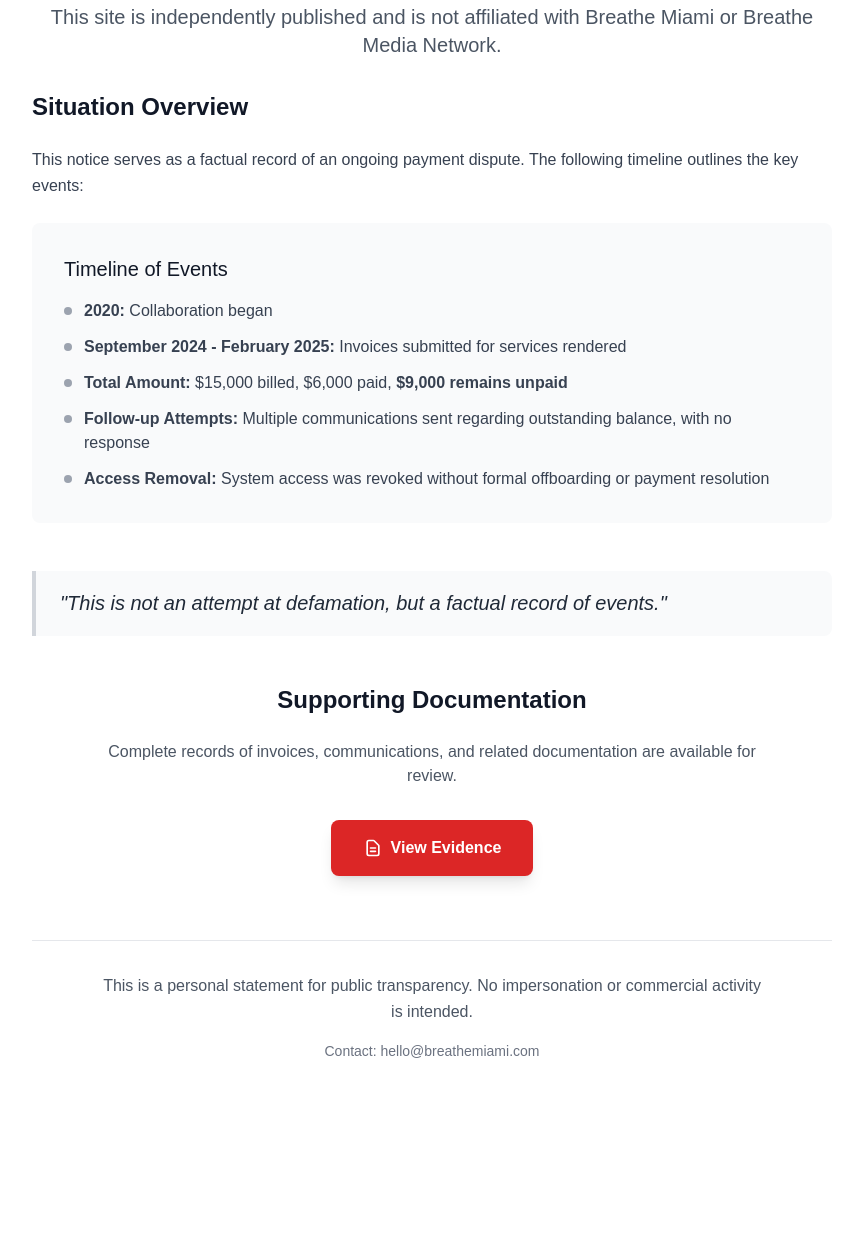
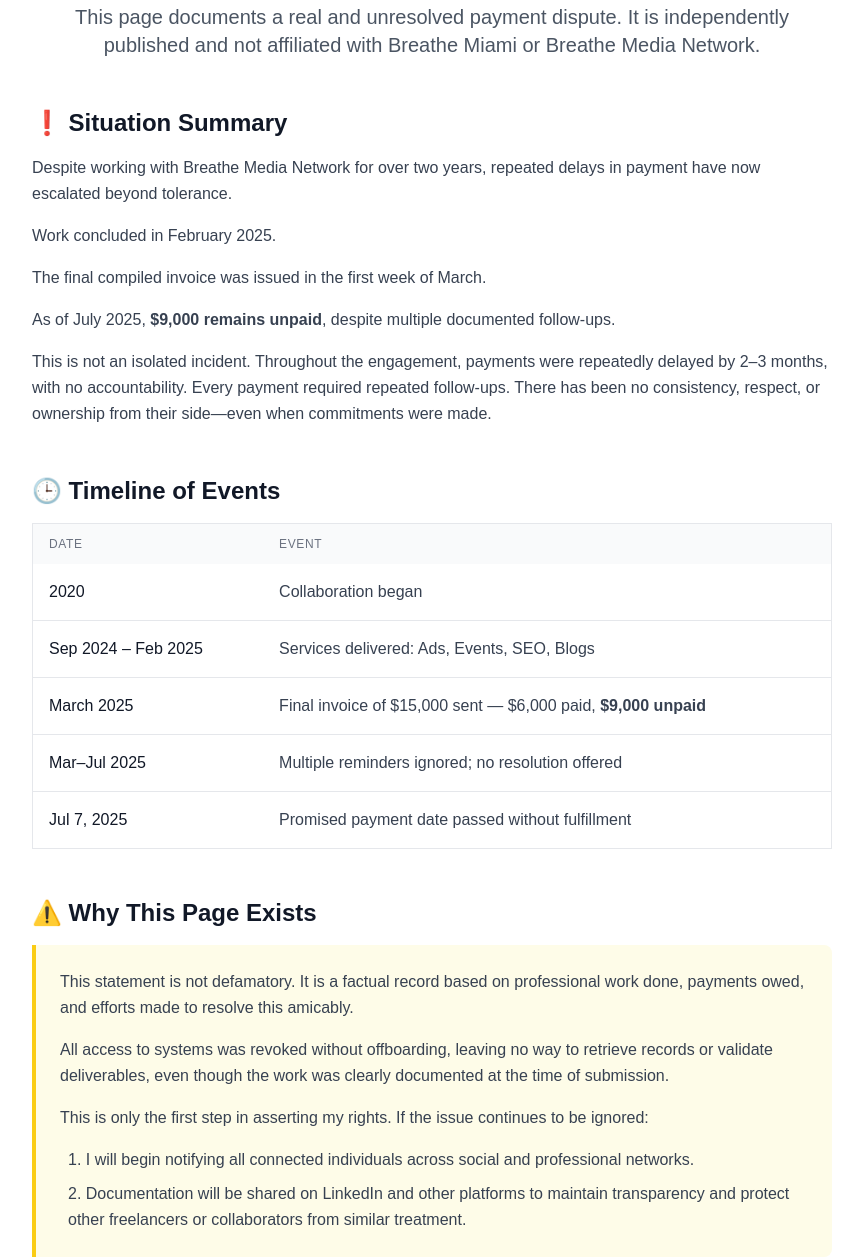
Before and after one commit to sreezarman/dispute, a plain HTML site: page index.html in a window 1280 px wide. Shown: the part 157-1417 px from the top of the page, without its empty margins (208-1071 px from the left). Before the commit the page ends 1266 px from the top, so only its background shows below. Drawn offline with nearby package versions, Linux system fonts and the light colour scheme.

Commit message:
Update index.html

```diff
--- a/index.html
+++ b/index.html
@@ -13,116 +13,109 @@
         }
     </style>
 </head>
-<body class="bg-white">
+<body class="bg-white text-gray-800">
 
     <div class="min-h-screen">
       <div class="max-w-4xl mx-auto px-6 py-12 sm:px-8 lg:px-12">
+
         <!-- Main Headline -->
-        <header class="text-center mb-8">
+        <header class="text-center mb-12">
           <h1 class="text-3xl sm:text-4xl lg:text-5xl font-bold text-red-600 mb-4 leading-tight">
-            Notice of Unsettled Payment Dispute
+            🔴 Notice of Unsettled Payment Dispute
           </h1>
           <p class="text-lg sm:text-xl text-gray-600 max-w-3xl mx-auto leading-relaxed">
-            This site is independently published and is not affiliated with Breathe Miami or Breathe Media Network.
+            This page documents a real and unresolved payment dispute. It is independently published and not affiliated with Breathe Miami or Breathe Media Network.
           </p>
         </header>
 
         <!-- Main Content -->
         <main class="space-y-12">
-          <!-- Situation Explanation -->
-          <section class="prose prose-lg max-w-none">
-            <h2 class="text-2xl font-semibold text-gray-900 mb-6">Situation Overview</h2>
-            <p class="text-gray-700 mb-6 leading-relaxed">
-              This notice serves as a factual record of an ongoing payment dispute. The following timeline outlines the
-              key events:
-            </p>
 
-            <div class="bg-gray-50 rounded-lg p-6 sm:p-8">
-              <h3 class="text-xl font-medium text-gray-900 mb-4">Timeline of Events</h3>
-              <ul class="space-y-3 text-gray-700 list-none pl-0">
-                <li class="flex items-start">
-                  <span class="inline-block w-2 h-2 bg-gray-400 rounded-full mt-2 mr-3 flex-shrink-0"></span>
-                  <span>
-                    <strong>2020:</strong> Collaboration began
-                  </span>
-                </li>
-                <li class="flex items-start">
-                  <span class="inline-block w-2 h-2 bg-gray-400 rounded-full mt-2 mr-3 flex-shrink-0"></span>
-                  <span>
-                    <strong>September 2024 - February 2025:</strong> Invoices submitted for services rendered
-                  </span>
-                </li>
-                <li class="flex items-start">
-                  <span class="inline-block w-2 h-2 bg-gray-400 rounded-full mt-2 mr-3 flex-shrink-0"></span>
-                  <span>
-                    <strong>Total Amount:</strong> $15,000 billed, $6,000 paid, <strong>$9,000 remains unpaid</strong>
-                  </span>
-                </li>
-                <li class="flex items-start">
-                  <span class="inline-block w-2 h-2 bg-gray-400 rounded-full mt-2 mr-3 flex-shrink-0"></span>
-                  <span>
-                    <strong>Follow-up Attempts:</strong> Multiple communications sent regarding outstanding balance,
-                    with no response
-                  </span>
-                </li>
-                <li class="flex items-start">
-                  <span class="inline-block w-2 h-2 bg-gray-400 rounded-full mt-2 mr-3 flex-shrink-0"></span>
-                  <span>
-                    <strong>Access Removal:</strong> System access was revoked without formal offboarding or payment
-                    resolution
-                  </span>
-                </li>
-              </ul>
+          <!-- Situation Summary -->
+          <section>
+            <h2 class="text-2xl font-semibold text-gray-900 mb-4">❗ Situation Summary</h2>
+            <div class="space-y-4 text-gray-700 leading-relaxed">
+                <p>Despite working with Breathe Media Network for over two years, repeated delays in payment have now escalated beyond tolerance.</p>
+                <p>Work concluded in February 2025.</p>
+                <p>The final compiled invoice was issued in the first week of March.</p>
+                <p>As of July 2025, <strong>$9,000 remains unpaid</strong>, despite multiple documented follow-ups.</p>
+                <p>This is not an isolated incident. Throughout the engagement, payments were repeatedly delayed by 2–3 months, with no accountability. Every payment required repeated follow-ups. There has been no consistency, respect, or ownership from their side—even when commitments were made.</p>
             </div>
           </section>
 
-          <!-- Quote Block -->
+          <!-- Timeline of Events -->
           <section>
-            <blockquote class="border-l-4 border-gray-300 pl-6 py-4 bg-gray-50 rounded-r-lg">
-              <p class="text-xl text-gray-800 font-medium italic leading-relaxed">
-                "This is not an attempt at defamation, but a factual record of events."
-              </p>
-            </blockquote>
+            <h2 class="text-2xl font-semibold text-gray-900 mb-4">🕒 Timeline of Events</h2>
+            <div class="overflow-x-auto">
+              <table class="min-w-full bg-white border border-gray-200">
+                <thead class="bg-gray-50">
+                  <tr>
+                    <th class="py-3 px-4 text-left text-xs font-medium text-gray-500 uppercase tracking-wider">Date</th>
+                    <th class="py-3 px-4 text-left text-xs font-medium text-gray-500 uppercase tracking-wider">Event</th>
+                  </tr>
+                </thead>
+                <tbody class="bg-white divide-y divide-gray-200">
+                  <tr>
+                    <td class="py-4 px-4 whitespace-nowrap font-medium text-gray-900">2020</td>
+                    <td class="py-4 px-4 text-gray-700">Collaboration began</td>
+                  </tr>
+                  <tr>
+                    <td class="py-4 px-4 whitespace-nowrap font-medium text-gray-900">Sep 2024 – Feb 2025</td>
+                    <td class="py-4 px-4 text-gray-700">Services delivered: Ads, Events, SEO, Blogs</td>
+                  </tr>
+                  <tr>
+                    <td class="py-4 px-4 whitespace-nowrap font-medium text-gray-900">March 2025</td>
+                    <td class="py-4 px-4 text-gray-700">Final invoice of $15,000 sent — $6,000 paid, <strong>$9,000 unpaid</strong></td>
+                  </tr>
+                  <tr>
+                    <td class="py-4 px-4 whitespace-nowrap font-medium text-gray-900">Mar–Jul 2025</td>
+                    <td class="py-4 px-4 text-gray-700">Multiple reminders ignored; no resolution offered</td>
+                  </tr>
+                  <tr>
+                    <td class="py-4 px-4 whitespace-nowrap font-medium text-gray-900">Jul 7, 2025</td>
+                    <td class="py-4 px-4 text-gray-700">Promised payment date passed without fulfillment</td>
+                  </tr>
+                </tbody>
+              </table>
+            </div>
           </section>
 
-          <!-- Evidence Section -->
-          <section class="text-center">
-            <h2 class="text-2xl font-semibold text-gray-900 mb-6">Supporting Documentation</h2>
+          <!-- Why This Page Exists -->
+          <section>
+            <h2 class="text-2xl font-semibold text-gray-900 mb-4">⚠️ Why This Page Exists</h2>
+            <div class="space-y-4 text-gray-700 leading-relaxed bg-yellow-50 border-l-4 border-yellow-400 p-6 rounded-r-lg">
+                <p>This statement is not defamatory. It is a factual record based on professional work done, payments owed, and efforts made to resolve this amicably.</p>
+                <p>All access to systems was revoked without offboarding, leaving no way to retrieve records or validate deliverables, even though the work was clearly documented at the time of submission.</p>
+                <p>This is only the first step in asserting my rights. If the issue continues to be ignored:</p>
+                <ol class="list-decimal list-inside space-y-2 pl-2">
+                    <li>I will begin notifying all connected individuals across social and professional networks.</li>
+                    <li>Documentation will be shared on LinkedIn and other platforms to maintain transparency and protect other freelancers or collaborators from similar treatment.</li>
+                </ol>
+            </div>
+          </section>
+
+          <!-- Supporting Documentation -->
+          <section class="text-center mt-12">
+            <h2 class="text-2xl font-semibold text-gray-900 mb-4">📂 Supporting Documentation</h2>
             <p class="text-gray-600 mb-8 max-w-2xl mx-auto">
-              Complete records of invoices, communications, and related documentation are available for review.
+              Invoices, emails, and communication history are available here:
             </p>
-            <!--
-              ACTION REQUIRED: You must replace the "#" with the actual URL to your evidence.
-              This could be a link to a Google Drive folder, a Dropbox link, etc.
-            -->
             <a
-              href="#"
+              href="https://drive.google.com/drive/folders/1RNVo5WlBfmrjwKsujkrrEQApjSbl85Xk?usp=sharing"
+              target="_blank"
+              rel="noopener noreferrer"
               class="inline-flex items-center px-8 py-4 bg-red-600 hover:bg-red-700 text-white font-semibold rounded-lg transition-colors duration-200 shadow-lg hover:shadow-xl"
             >
-              <svg class="w-5 h-5 mr-2" fill="none" stroke="currentColor" viewBox="0 0 24 24">
-                <path
-                  stroke-linecap="round"
-                  stroke-linejoin="round"
-                  stroke-width="2"
-                  d="M9 12h6m-6 4h6m2 5H7a2 2 0 01-2-2V5a2 2 0 012-2h5.586a1 1 0 01.707.293l5.414 5.414a1 1 0 01.293.707V19a2 2 0 01-2 2z"
-                ></path>
-              </svg>
-              View Evidence
+              🔻 View Evidence
             </a>
           </section>
         </main>
 
         <!-- Footer -->
         <footer class="mt-16 pt-8 border-t border-gray-200">
-          <div class="text-center space-y-4">
-            <p class="text-gray-600 max-w-2xl mx-auto leading-relaxed">
-              This is a personal statement for public transparency. No impersonation or commercial activity is intended.
-            </p>
-            <p class="text-sm text-gray-500">
-              Contact:
-              <a href="mailto:hello@breathemiami.com" class="hover:text-gray-700 transition-colors">
-                hello@breathemiami.com
-              </a>
+          <div class="text-center">
+            <p class="text-sm text-gray-500 max-w-2xl mx-auto leading-relaxed">
+              This is a personal statement published for transparency. No impersonation or commercial activity is intended.
             </p>
           </div>
         </footer>
```
